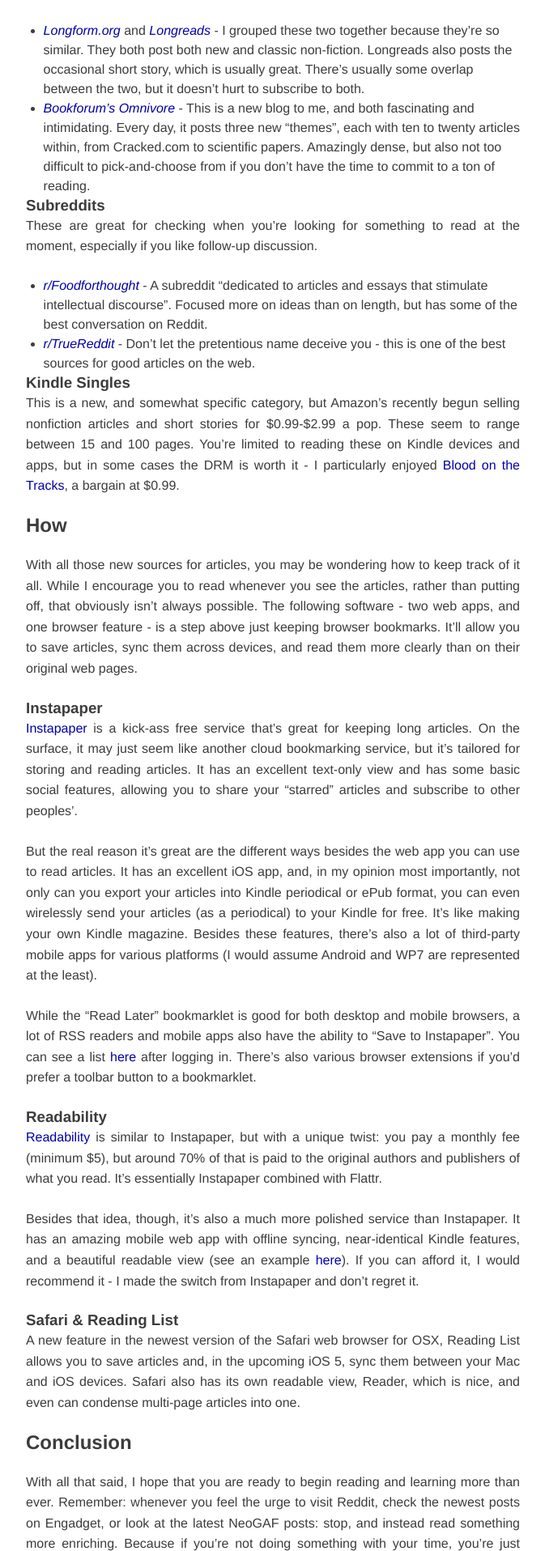
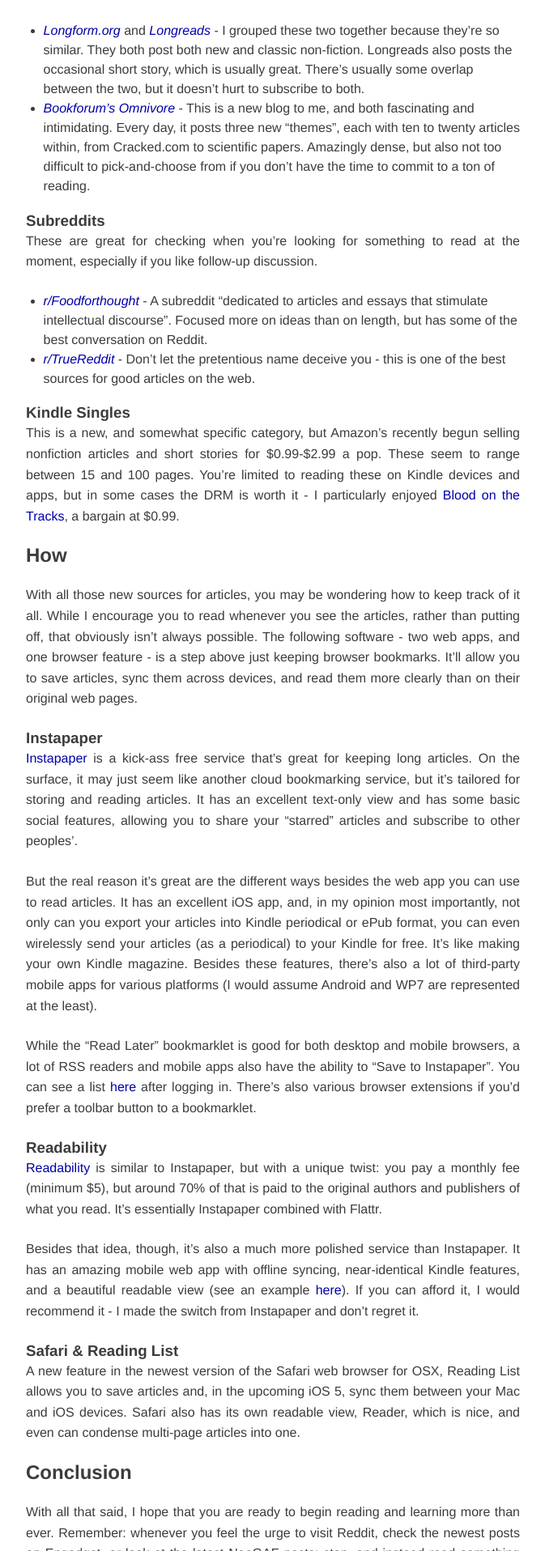
Before and after one commit to thomasboyt/thomasboyt.github.com, a Jekyll site: the page built from drafts/2011-09-16-rss-feeds.md, in a window 1280 px wide. Shown: the part 2297-4213 px from the top of the page at 81% size, without its empty margins (303-976 px from the left). Built offline with Jekyll 4.4.1, drawn with Linux system fonts in a browser that asks for light colours; nearby versions of some CDN libraries; library files that are not in the unit come from our copies.

Commit message:
fixed spacing on h3

```diff
--- a/css/screen.css
+++ b/css/screen.css
@@ -35,6 +35,10 @@
 
 h2 {
 	margin-bottom: 1em;
+}
+
+h3 {
+	margin-top:1em;
 }
 
 p {
```
